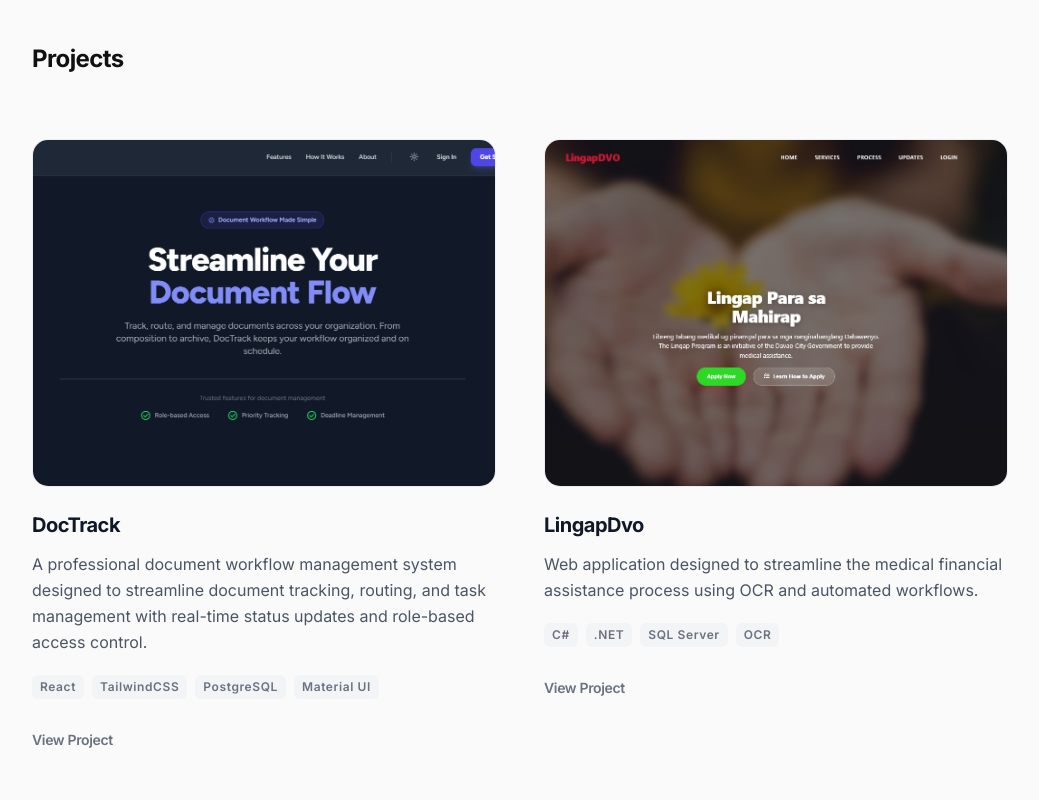
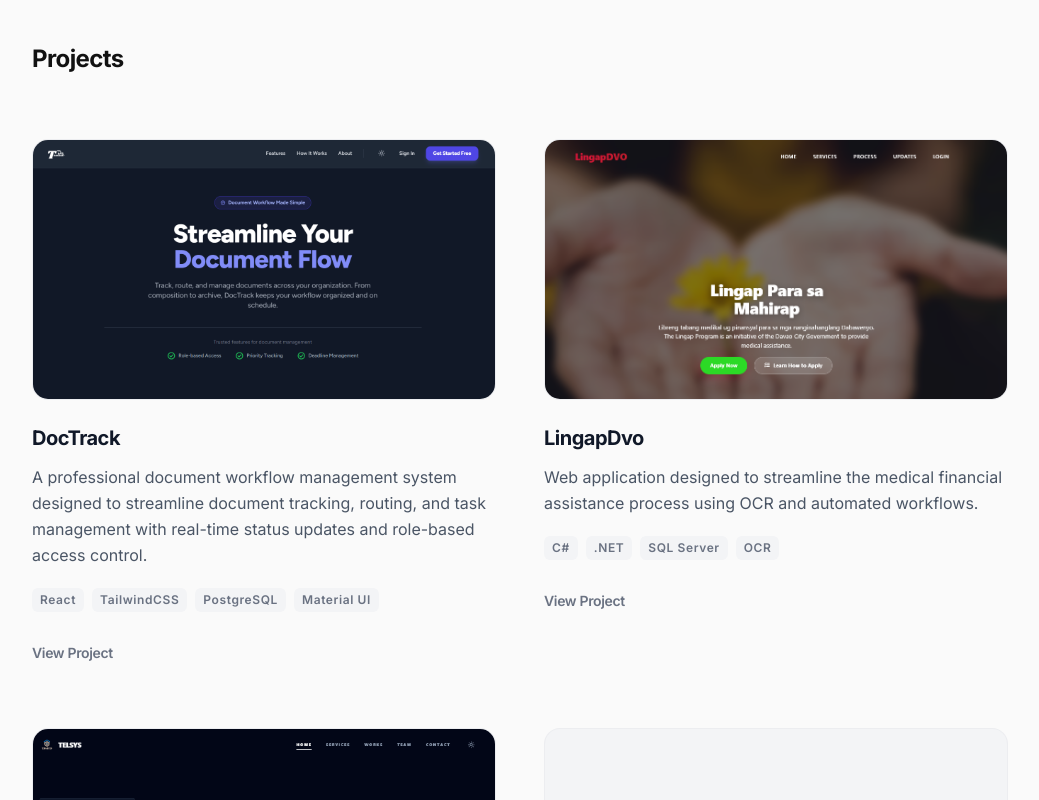
Before and after one commit to cerbewuz/Myportfolio-using-typescript-tailwind, a React (Vite) app: page / in a window 1280 px wide. Shown: the part 3340-4140 px from the top of the page, without its empty margins (120-1159 px from the left). Built offline with nearby package versions, Linux system fonts and the light colour scheme.

Commit message:
Update Projects.tsx

```diff
--- a/src/Components/Projects.tsx
+++ b/src/Components/Projects.tsx
@@ -60,12 +60,12 @@ export default function Projects({ id = "projects" }: ProjectsProps) {
             viewport={{ once: true }}
             className="group block"
           >
-            <div className="aspect-[4/3] mb-6 overflow-hidden rounded-2xl bg-gray-100 dark:bg-gray-900 border border-gray-200/50 dark:border-gray-800/50">
+            <div className="aspect-video mb-6 overflow-hidden rounded-2xl bg-gray-100 dark:bg-gray-900 border border-gray-200/50 dark:border-gray-800/50">
               {project.image ? (
                 <img
                   src={project.image}
                   alt={project.title}
-                  className="w-full h-full object-cover transition-transform duration-700 ease-out group-hover:scale-[1.03]"
+                  className="w-full h-full object-cover object-top transition-transform duration-700 ease-out group-hover:scale-105"
                 />
               ) : (
                 <div className="w-full h-full flex items-center justify-center text-gray-400 font-medium">No preview available</div>
```
